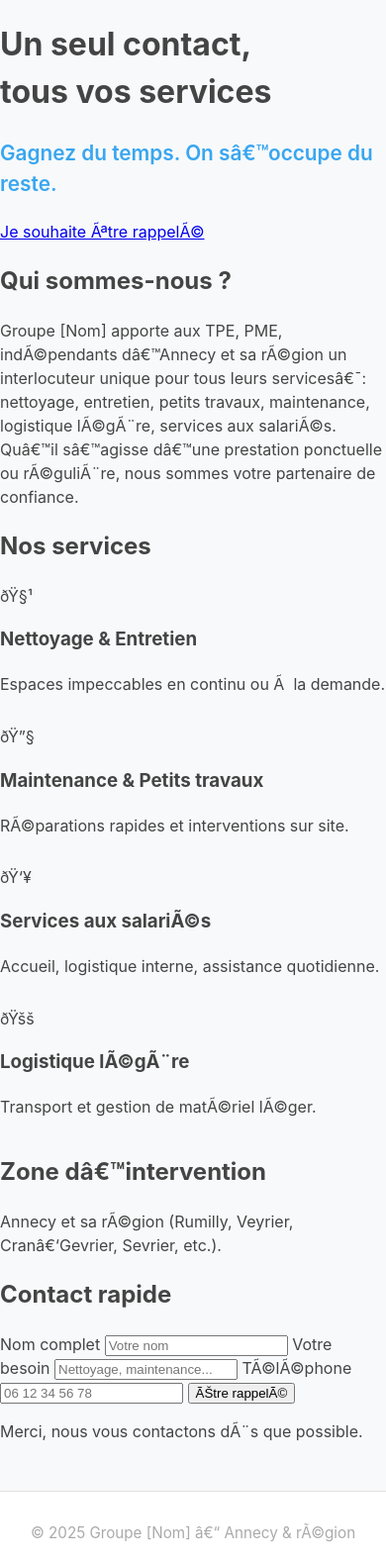
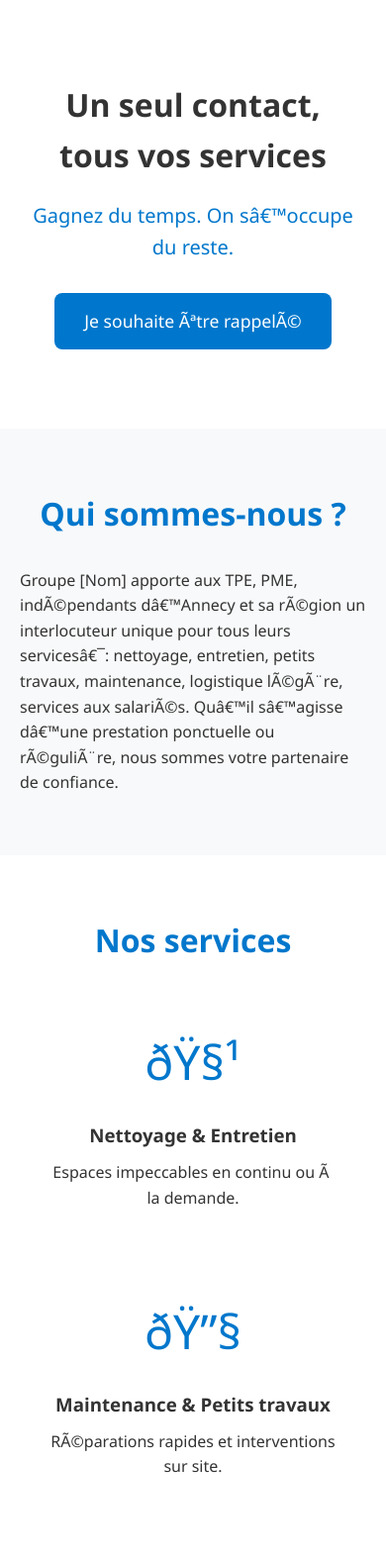
Before and after one commit to Anatozzz/groupe, a plain HTML site: page index.html in a window 390 px wide. Shown: the top 1576 px of the page at 99% size. Drawn offline with Linux system fonts and the light colour scheme; a script that the page names is missing.

Commit message:
Update styles.css

```diff
--- a/styles.css
+++ b/styles.css
@@ -1,165 +1,133 @@
+/* Reset minimal */
+* { margin: 0; padding: 0; box-sizing: border-box; }
+
 :root {
-  --neutral-bg: #f8f9fa;
-  --neutral-dark: #444;
-  --accent: #39a6f0;
-  --white: #fff;
-  --gray: #e0e0e0;
-}
-
-html {
-  font-size: 18px;
+  --bg-light: #f8f9fa;
+  --bg-white: #fff;
+  --text-dark: #333;
+  --accent: #0077cc;
+  --accent-hover: #005fa3;
+  --radius: 8px;
+  --transition: 0.3s ease;
 }
 
 body {
-  background: var(--neutral-bg);
-  color: var(--neutral-dark);
-  margin: 0;
-  font-family: 'Inter', 'Helvetica Neue', Arial, sans-serif;
-  line-height: 1.5;
+  background: var(--bg-light);
+  color: var(--text-dark);
+  font-family: 'Segoe UI', sans-serif;
+  line-height: 1.6;
 }
 
-.container {
-  width: 100%;
-  max-width: 700px;
-  margin: 0 auto;
-  padding: 1.5rem;
+a { text-decoration: none; }
+
+section { padding: 60px 20px; }
+.bg-light { background: var(--bg-white); }
+
+header.hero {
+  background: var(--bg-white);
+  text-align: center;
+  padding: 120px 20px;
+  animation: fadeInDown 1s;
+}
+.hero-content h1 {
+  font-size: clamp(2rem, 6vw, 3rem);
+  margin-bottom: 20px;
+}
+.hero-content .cta {
+  font-size: 1.25rem;
+  color: var(--accent);
+  margin-bottom: 30px;
+}
+.btn-primary {
+  display: inline-block;
+  background: var(--accent);
+  color: #fff;
+  padding: 14px 30px;
+  border-radius: var(--radius);
+  font-size: 1.1rem;
+  transition: background var(--transition);
+}
+.btn-primary:hover { background: var(--accent-hover); }
+
+/* Animations */
+@keyframes fadeInDown {
+  from { opacity: 0; transform: translateY(-20px); }
+  to { opacity: 1; transform: translateY(0); }
 }
 
-.main-header {
-  background: var(--white);
-  border-bottom: 1px solid var(--gray);
+/* Titles */
+h2 {
   text-align: center;
-  padding: 3rem 0 1.5rem 0;
+  font-size: 2rem;
+  color: var(--accent);
+  margin-bottom: 30px;
 }
 
-.main-header h1 {
-  font-size: 2.2rem;
-  font-weight: 700;
-  margin-bottom: 0.5rem;
-  color: var(--neutral-dark);
+/* Services grid */
+.services-grid {
+  display: grid;
+  gap: 24px;
+  grid-template-columns: repeat(auto-fit, minmax(200px,1fr));
+}
+.service-card {
+  background: var(--bg-white);
+  padding: 30px;
+  border-radius: var(--radius);
+  text-align: center;
+  transition: transform var(--transition), box-shadow var(--transition);
+}
+.service-card:hover {
+  transform: translateY(-8px);
+  box-shadow: 0 8px 20px rgba(0,0,0,0.1);
+}
+.service-card .icon {
+  font-size: 3rem;
+  margin-bottom: 20px;
+  color: var(--accent);
+}
+.service-card h3 {
+  margin-bottom: 10px;
 }
 
-.cta {
-  font-size: 1.3rem;
-  margin-top: 0.5rem;
-  color: var(--accent);
-  font-weight: 600;
+/* Form */
+.form {
+  max-width: 400px;
+  margin: 0 auto;
+  display: flex;
+  flex-direction: column;
+}
+.form label { margin-top: 20px; font-weight: 600; }
+.form input {
+  padding: 12px;
+  margin-top: 8px;
+  border: 1px solid #ccc;
+  border-radius: var(--radius);
+  font-size: 1rem;
+}
+.form input:focus {
+  border-color: var(--accent);
+  box-shadow: 0 0 8px rgba(0,119,204,0.3);
+}
+.form-confirm {
+  display: none;
+  color: green;
+  margin-top: 20px;
+  text-align: center;
+}
+.form input, .form button {
+  width: 100%;
 }
 
-.about-section {
-  margin-top: 2rem;
+/* Footer */
+footer {
+  text-align: center;
+  padding: 40px 0;
+  font-size: 0.9rem;
+  color: #666;
 }
 
-.about-section h2 {
-  font-size: 1.4rem;
-  margin-bottom: 0.5rem;
-  color: var(--neutral-dark);
+/* Responsive adjustments */
+@media(max-width:600px) {
+  header.hero { padding: 80px 20px; }
+  .hero-content h1 { font-size: 2rem; }
 }
-
-.services-section {
-  margin-top: 2rem;
-}
-
-.services-section h2 {
-  font-size: 1.3rem;
-  margin-bottom: 1rem;
-}
-
-.services-grid {
-  display: grid;
-  grid-template-columns: 1fr 1fr;
-  gap: 1rem;
-}
-
-.service-block {
-  background: var(--white);
-  border: 1px solid var(--gray);
-  border-radius: 8px;
-  padding: 1rem;
-  text-align: center;
-  font-weight: 500;
-  color: var(--neutral-dark);
-  box-shadow: 0 2px 8px rgba(60, 100, 180, 0.04);
-}
-
-.zone-section {
-  margin-top: 2rem;
-}
-
-.zone-section h2 {
-  font-size: 1.2rem;
-  margin-bottom: 0.5rem;
-  color: var(--neutral-dark);
-}
-
-.contact-section {
-  margin-top: 2rem;
-}
-
-.contact-section h2 {
-  font-size: 1.2rem;
-  margin-bottom: 0.5rem;
-}
-
-.contact-form {
-  display: flex;
-  flex-direction: column;
-  gap: 1rem;
-}
-
-.contact-form label {
-  font-size: 1rem;
-  margin-bottom: 0.2rem;
-  color: var(--neutral-dark);
-}
-
-.contact-form input {
-  padding: 0.7rem;
-  border: 1px solid var(--gray);
-  border-radius: 5px;
-  font-size: 1rem;
-  background: var(--white);
-}
-
-.accent-btn {
-  padding: 0.8rem;
-  background: var(--accent);
-  color: var(--white);
-  font-weight: 600;
-  border: none;
-  border-radius: 5px;
-  cursor: pointer;
-  font-size: 1rem;
-  transition: background 0.2s;
-}
-
-.accent-btn:hover,
-.accent-btn:focus {
-  background: #1b83cf;
-}
-
-footer {
-  margin-top: 3rem;
-  background: var(--white);
-  border-top: 1px solid var(--gray);
-  text-align: center;
-  padding: 1rem 0;
-  color: #aaa;
-  font-size: 0.95rem;
-}
-
-@media (max-width: 600px) {
-  html {
-    font-size: 16px;
-  }
-  .container {
-    padding: 1rem;
-  }
-  .services-grid {
-    grid-template-columns: 1fr;
-    gap: 0.8rem;
-  }
-  .main-header h1 {
-    font-size: 1.4rem;
-  }
-}
```
